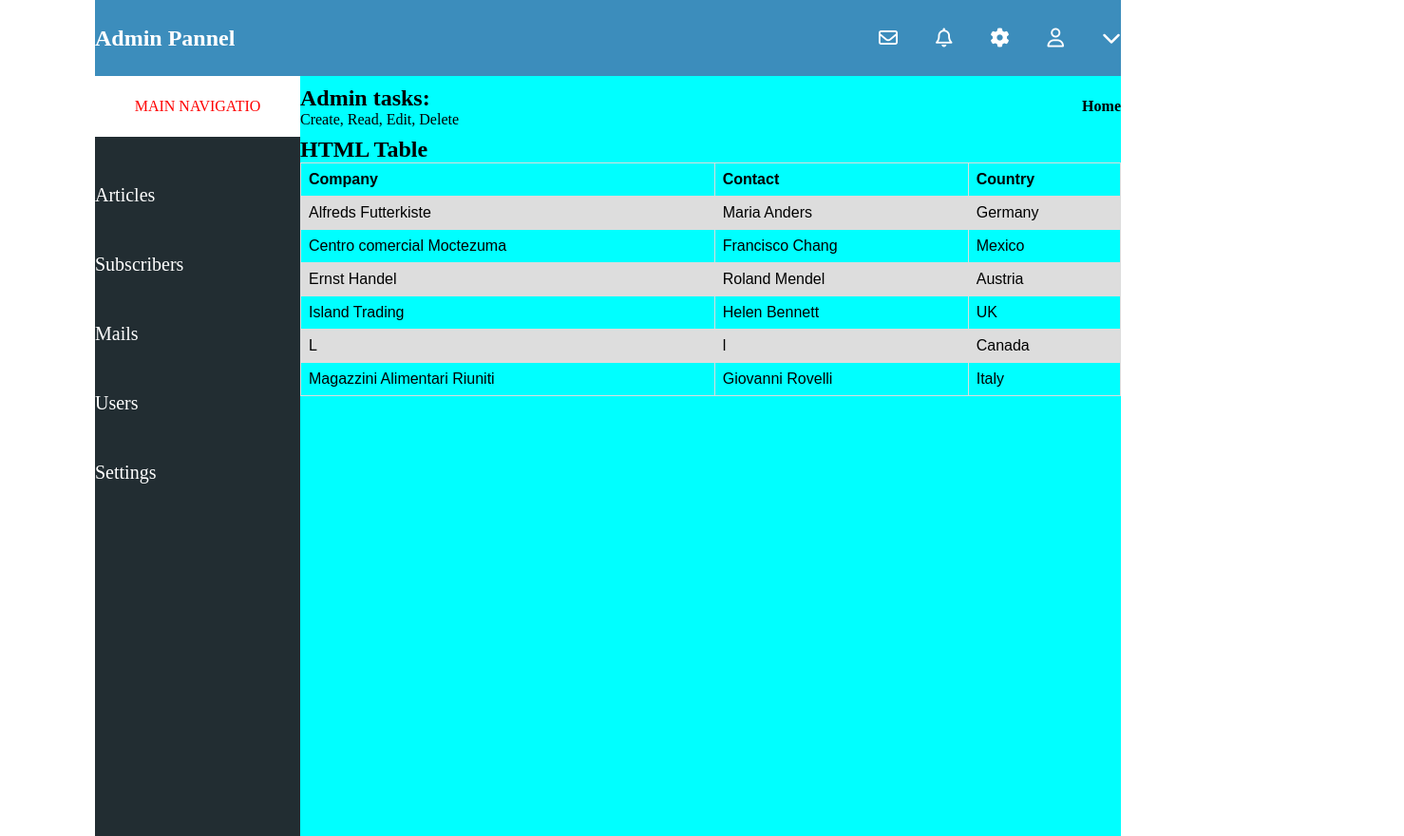
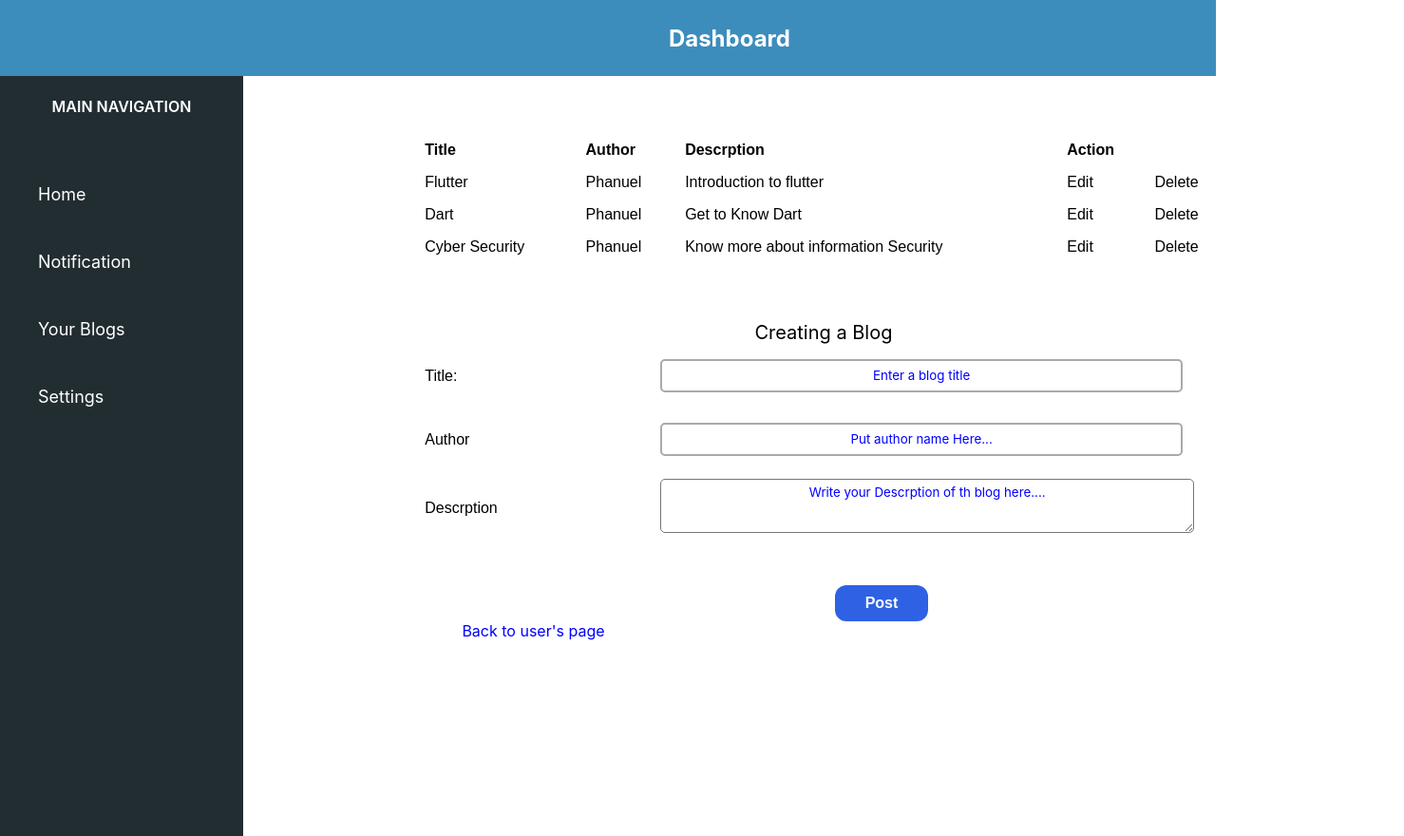
Before and after one commit to phanuelnd/myportofolio, a plain HTML site: page Dashboard.html in a window 1280 px wide. Shown: the whole page at 95% size, 1478 px wide, since content can reach past the window. Drawn offline with Linux system fonts and the light colour scheme.

Commit message:
Dashboard

```diff
--- a/Dashboard.html
+++ b/Dashboard.html
@@ -5,35 +5,35 @@
     <meta charset="UTF-8">
     <meta http-equiv="X-UA-Compatible" content="IE=edge">
     <meta name="viewport" content="width=device-width, initial-scale=1.0">
-    <title>Admin</title>
+    <title>My Dashboard</title>
 
     <link rel="stylesheet" href="css/mydash.css">
+
     <script src="https://kit.fontawesome.com/c6d6e74636.js" crossorigin="anonymous"></script>
 </head>
 <body>
     <div class="main-dash-container">
         <div class="top-nav">
-            <h2>Admin Pannel</h2>
+          <center><h2 class="dashbord-text">Dashboard</h2></center>
             <div class="right-coner-icons">
-                <i class="fa-regular fa-envelope"></i>
+                <!-- <i class="fa-regular fa-envelope"></i>
                 <i class="fa-regular fa-bell"></i>
                 <i class="fa-solid fa-gear"></i>
                 <i class="fa-regular fa-user"></i>
-                <i class="fa-solid fa-chevron-down"></i>
+                <i class="fa-solid fa-chevron-down"></i> -->
             </div>
         </div>
         <div class="body-divs">
             <div class="side-nav">
-                <div class="side-title"><p>MAIN NAVIGATIO</p></div>
+                <div class="side-title"><p>MAIN NAVIGATION</p></div>
                 <ul>
-                    <li>Articles</li>
-                    <li>Subscribers</li>
-                    <li>Mails</li>
-                    <li>Users</li>
+                    <li>Home</li>
+                    <li>Notification</li>
+                    <li>Your Blogs</li>
                     <li>Settings</li>
                 </ul>
             </div>
-            <div class="main-dashboard">
+            <!-- <div class="main-dashboard">
                 <div class="main-sub-dash">
                     <div class="right-text">
                         <h2>Admin tasks: </h2>
@@ -79,9 +79,38 @@
     <td>Giovanni Rovelli</td>
     <td>Italy</td>
   </tr>
+</table> -->
+
+<center>
+  <div class="form1">
+    <table>
+      <tr><th>
+        <label>Title</label></th><th>Author</th><th><label>Descrption</label></th><th><label>Action</label></th></tr>
+      <tr><td>
+      <label>Flutter</label></td><td>Phanuel</td><td><label>Introduction to flutter</label></td><td>Edit</td><td>Delete</td></tr>
+      <tr><td><label>Dart</label></td><td>Phanuel<td>Get to Know Dart</td><td>Edit</td><td>Delete</td></tr>
+      <tr><td><label>Cyber Security</label></td><td>Phanuel</td><td>Know more about information Security</td><td>Edit</td><td>Delete</td></tr>
+
 </table>
+</div>
+<div class="form">
+
+  <label class="ablog">Creating a Blog</label>
+      <form method="post" action="send.php"><table border="0"><tr><td>
+      <label>Title: </label></td><td><input type="text" placeholder="Enter a blog title" name="name" class="inputtext"></td></tr>
+      <tr><td><label>Author</label> </td><td><input type="text" placeholder="Put author name Here..." name="email" class="inputtext"></td></tr>
+      <tr><td><label>Descrption</label></td><td><textarea cols="24" rows="3" class="inputtext" placeholder="Write your Descrption of th blog here...."></textarea></td></tr>
+
+</table>
+  <br/>
+      <button type="button" class="sendbutton">Post</button></form>
+    </div>
+    <a href="index.html" style="text-decoration: none; color:blue;font-family: inter;"> Back to user's page</a></label>
+
+
             </div>
         </div>
+
     </div>
 </body>
 </html>
--- a/css/mydash.css
+++ b/css/mydash.css
@@ -5,15 +5,18 @@
 }
 .main-dash-container{
     height: 100vh;
-    background-color: red;
-    margin-left: 100px;
-    margin-right: 100px;
+}
+.dashbord-text
+{
+    text-align: center;
+    font-family: inter;
+    margin-left: 550%;
 }
 .top-nav{
     position: relative;
- width: 100%;
  height: 10vh;
  background-color: #3C8DBC;
+ border-radius: 1x;
  display: flex;
  justify-content: space-between;
  align-items: center;
@@ -22,7 +25,7 @@
     position: relative;
     width: 100%;
     height: 100vh;
-    background-color: aqua;
+    background-color: white;
     display: flex;
 }
 .side-nav{
@@ -33,25 +36,41 @@
 .side-nav ul li{
     list-style:circle;
     color: white;
-    font-size: 20px;
+    font-size: 18px;
     padding-top: 50px;
+    padding-left: 40px;
+   font-family: inter;
+   cursor: hand;
 }
 .side-title{
     width: 100%;
     height: 8vh;
-    background-color: white;
-    color: red;
+    background-color: #222D32;
+    font-family: inter;
     display: flex;
     justify-content: center;
     align-items: center;
+    color: white;
+    font-weight: 600;
+}
+
+.contctside
+{
+
+    height: 44%;
+    width: 68%;
+    float: left;
+    margin-left: 28%;
+    margin-top: -10%;
+    background-color:#EFEFEF;
+    border-radius: 12px;
 }
 .main-dashboard{
     width: 80%;
     height: 100vh;
     /* background-color: rgb(190, 125, 125); */
 }
-.main-dashboard{
-}
+
 .main-sub-dash{
     /* background-color: red; */
     width: 100%;
@@ -69,16 +88,113 @@
 .top-nav h2{
     color: white;
 }
+
+.sendbutton
+{
+    background-color: #2E61E3; /* Green */
+    border: none;
+    color: white;
+    font-weight: 500;
+    padding: 10px 32px;
+    text-decoration: none;
+    display: inline-block;
+    font-size: 16px;
+    border-radius:12px;
+    font-weight: 700;
+    margin-left: 10%;
+    cursor: hand;
+    margin-top: 2%;
+
+}
 table {
     font-family: arial, sans-serif;
-    border-collapse: collapse;
-    width: 100%;
+    border-collapse:collapse;
+    width: 70%;
   }
   td, th {
-    border: 1px solid #DDDDDD;
+    border: 0px solid #DDDDDD;
     text-align: left;
+    padding: 0px;
+  }
+  /* tr:nth-child(even) {
+    background-color: #DDDDDD;
+  } */
+
+  h2
+{
+    font-family: inter;
+}
+
+  textarea{
+
+    height: 20%;
+    width: 90%;
+    padding: 5px;
+    margin-left: 20px;
+    border-radius: 5px;
+
+  }
+
+
+  ::placeholder{
+    text-align: center;
+    color: blue;
+    font-family: inter;
+  }
+  .form
+  {
+
+    margin-left: -10%;
+    width: 200%;
+    height: auto;
+    margin-left: auto;
+    margin-top: 10%;
+
+  }
+  .form1
+  {
+    margin-left: auto;
+    width: 200%;
+    height: auto;
+    margin-top: 10%;
+
+  }
+
+  input[type=text]{
+    width:90%;
+    border:2px solid #aaa;
+    border-radius:4px;
+    margin:8px 0;
+    outline:none;
+    padding:8px;
+    box-sizing:border-box;
+    transition:.3s;
+    margin-left: 20px;
+    border-radius: 5px;
+  }
+
+  input[type=text]:focus{
+    border-color:dodgerBlue;
+    box-shadow:0 0 8px 0 dodgerBlue;
+  }
+
+  textarea:focus{
+    border-color:dodgerBlue;
+    box-shadow:0 0 8px 0 dodgerBlue;
+  }
+  .ablog
+  {
+    font-family: inter;
+font-size: 20px;
+
+  }
+
+  table, th, td {
+    /* border: solid 1px #000; */
     padding: 8px;
   }
-  tr:nth-child(even) {
-    background-color: #DDDDDD;
+
+  table {
+      border-collapse:collapse;
+      caption-side:bottom;
   }
```
Also changed, not shown: login.html (+1 -1 lines).
